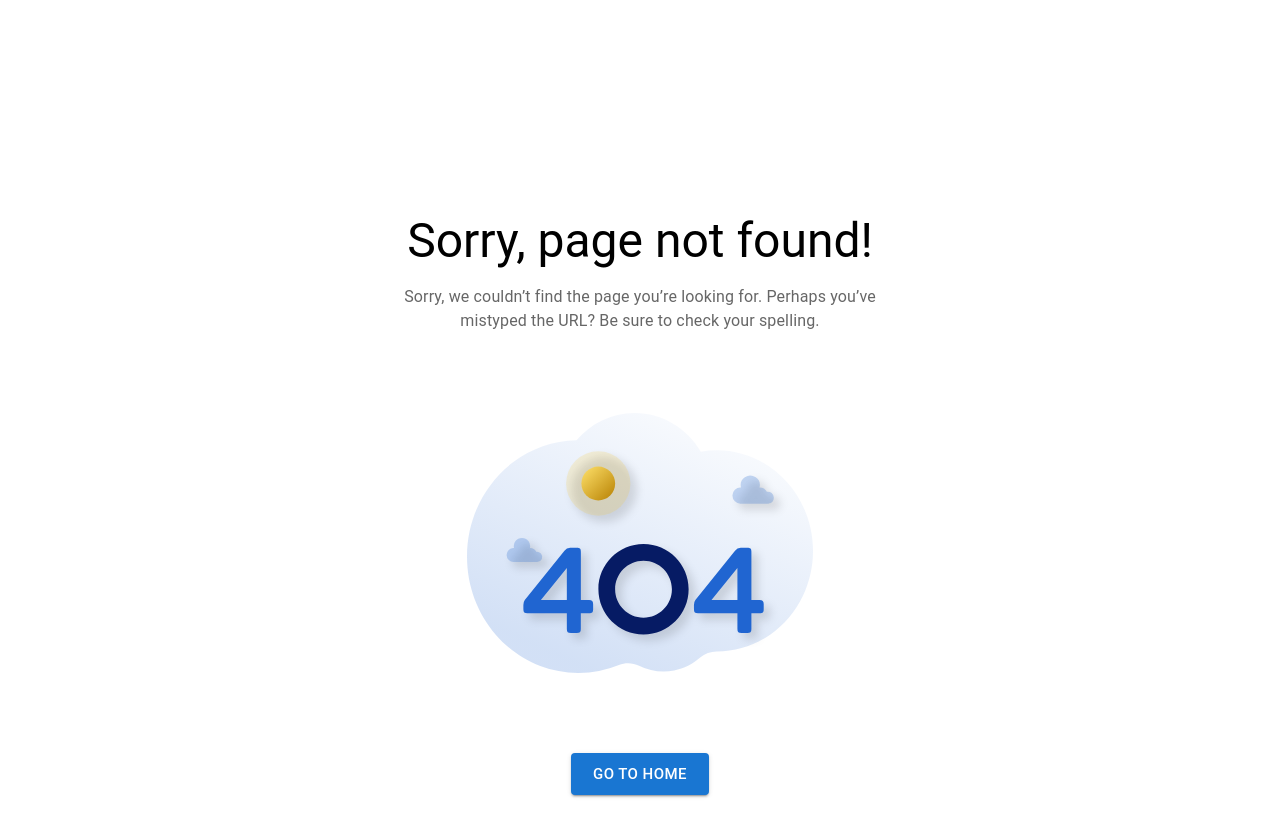
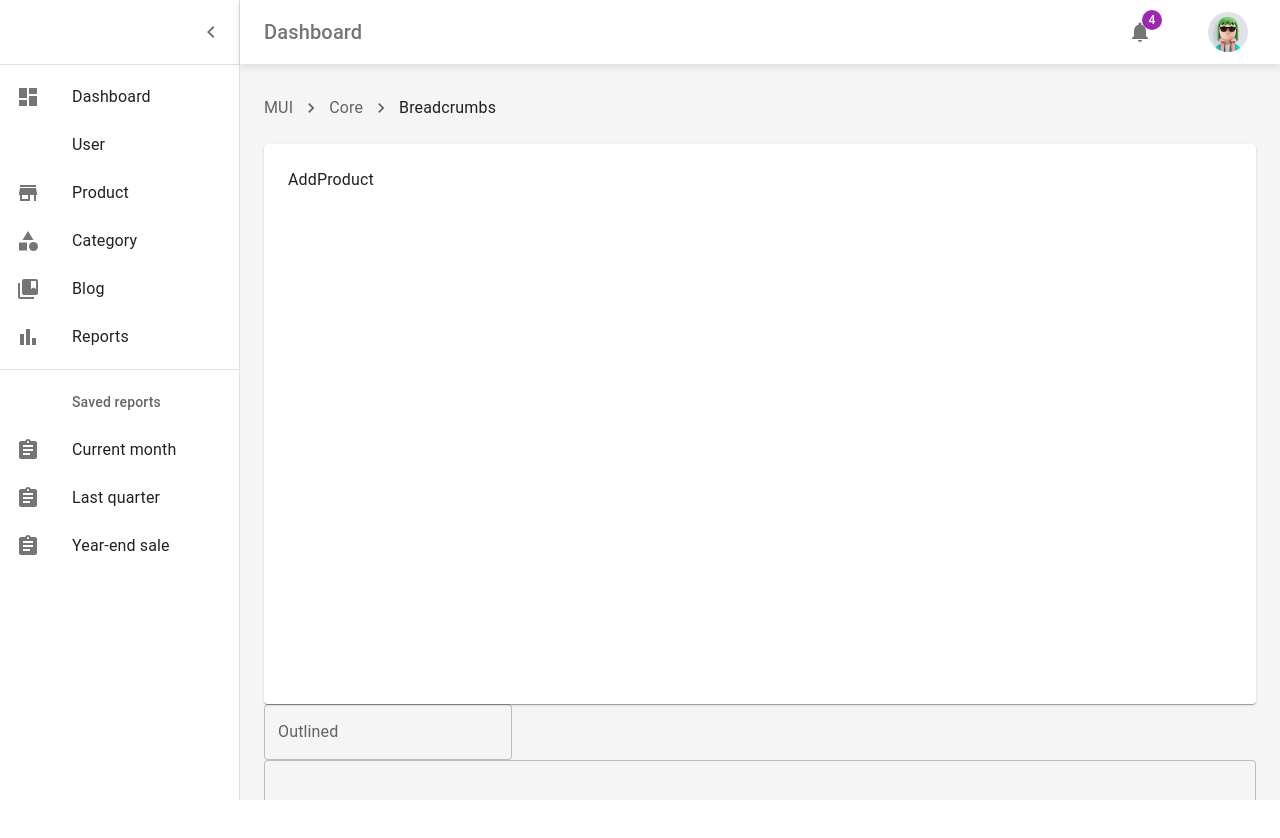
Before and after one commit to nguyenduong1803/AssigmentFe2, a React (Create React App) app: page /manage/product/add in a window 1280 px wide. Before the commit this address led to /404. Shown: the top 838 px of the page. After the commit the page ends 800 px from the top, so only its background shows below. Built offline with nearby package versions, Linux system fonts and the light colour scheme; some icons are missing.

Commit message:
feat: create control textfield paper

```diff
--- a/package.json
+++ b/package.json
@@ -20,6 +20,7 @@
     "normalize.css": "^8.0.1",
     "react": "^18.2.0",
     "react-dom": "^18.2.0",
+    "react-hook-form": "^7.39.5",
     "react-router-dom": "^6.4.3",
     "react-scripts": "5.0.1",
     "simplebar-react": "^2.4.3",
--- /dev/null
+++ b/src/components/Atom/Button/Button.tsx
@@ -0,0 +1,38 @@
+import { ReactNode } from "react";
+import Button from "@mui/material/Button";
+import { styled } from "@mui/material/styles";
+import { Link } from "react-router-dom";
+type TypeProps = {
+  to?: string;
+  href?: string;
+  children?: ReactNode;
+};
+
+const Buttons = (props: TypeProps) => {
+  let TypeButton: any = "div";
+  const { to, href, children, ...passProps } = props;
+  const getProps: TypeProps = { ...passProps };
+  if (to) {
+    getProps.to = to;
+    TypeButton = Link;
+  } else if (href) {
+    getProps.href = href;
+    TypeButton = "a";
+  }
+  const ButtonStyle = styled(TypeButton)({
+    display: "inline-block",
+    minWidth: " 64px;",
+    borderRadius: " 4px;",
+    textDecoration: "none",
+  });
+
+  return (
+    <ButtonStyle {...getProps}>
+      <Button sx={{ backgroundColor: "#fff" }}  variant="outlined"color="success"  size="medium">
+        {props.children}
+      </Button>
+    </ButtonStyle>
+  );
+};
+
+export default Buttons;
--- /dev/null
+++ b/src/components/Atom/Form/ControlTextField.tsx
@@ -0,0 +1,27 @@
+import TextField from "@mui/material/TextField";
+import type { Control, FieldPath, FieldValues } from "react-hook-form";
+import { Controller } from "react-hook-form";
+const ControlTextField = (props: any) => {
+  const { control, name, placeholder, disabled, interpolation, ...rest } =
+    props;
+  return (
+    <Controller
+      render={({ field, fieldState: { error } }) => (
+        <TextField
+          id={name}
+          fullWidth
+          error={Boolean(error)}
+          helperText={error?.message && error.message}
+          placeholder={disabled ? void 0 : placeholder}
+          disabled={disabled}
+          {...field}
+          {...rest}
+        />
+      )}
+      name={name}
+      control={control}
+    />
+  );
+};
+
+export default ControlTextField;
--- /dev/null
+++ b/src/components/Atom/Paper/Paper.tsx
@@ -0,0 +1,11 @@
+import { Paper } from "@mui/material/";
+import { styled } from "@mui/material/styles";
+
+const Papers = (props: any) => {
+  return <PaperStyle {...props} elevation={1}>{props.children}</PaperStyle>;
+};
+const PaperStyle = styled(Paper)({
+    minHeight:"560px",
+    padding:"24px"
+});
+export default Papers
--- /dev/null
+++ b/src/components/Molecule/BaseFormProduct/FormProduct.tsx
@@ -0,0 +1,28 @@
+import { TextField, Grid } from "@mui/material";
+import React from "react";
+import ControlTextField from "../../Atom/Form/ControlTextField";
+import { useForm } from "react-hook-form";
+type Props = {};
+type FormData = {
+  name: string;
+};
+const FormProduct = (props: Props) => {
+  const {
+    control,
+    handleSubmit,
+    formState: { errors },
+    reset,
+    watch,
+  } = useForm<FormData>({
+    mode: "onChange",
+  });
+  const [name] = watch(["name"]);
+  console.log(name)
+  return (
+    <Grid container>
+      <TextField id="outlined-basic" label="Outlined" variant="outlined" />
+      <ControlTextField name="name" control={control} />
+    </Grid>
+  );
+};
+export default FormProduct;
--- /dev/null
+++ b/src/pages/Admin/ManageProduct/AddProduct.tsx
@@ -0,0 +1,16 @@
+import React from "react";
+import BasicBreadcrumbs from "../../../components/Atom/Breadcrumbs/Breadcrumbs";
+import Paper from "../../../components/Atom/Paper/Paper";
+import FormProduct from "../../../components/Molecule/BaseFormProduct/FormProduct";
+type Props = {};
+
+const AddProduct = (props: Props) => {
+  return (
+    <>
+      <BasicBreadcrumbs />
+      <Paper elevation={1}>AddProduct</Paper>
+      <FormProduct/>
+    </>
+  );
+};
+export default AddProduct;
--- a/src/pages/Admin/ManageProduct/ManageProduct.tsx
+++ b/src/pages/Admin/ManageProduct/ManageProduct.tsx
@@ -1,6 +1,8 @@
 import React from "react";
 import BasicBreadcrumbs from "../../../components/Atom/Breadcrumbs/Breadcrumbs";
+import Buttons from "../../../components/Atom/Button/Button";
 import TableProduct from "../../../components/Organism/TableProduct/TableProduct";
+import { Stack } from "@mui/material";
 type Props = {};
 const data = [
   {
@@ -47,7 +49,10 @@ const data = [
 const ManageProduct = (props: Props) => {
   return (
     <>
-      <BasicBreadcrumbs />
+      <Stack direction="row" justifyContent="space-between" marginBottom={2}>
+        <BasicBreadcrumbs />
+        <Buttons to="/manage/product/add">Add Product</Buttons>
+      </Stack>
       <TableProduct data={data} tableName="product" />
     </>
   );
--- a/src/routers/productRoute.tsx
+++ b/src/routers/productRoute.tsx
@@ -1,4 +1,5 @@
 import TemplateAdmin from "../components/Template/Admin/TemplateAdmin";
+import AddProduct from "../pages/Admin/ManageProduct/AddProduct";
 import EditProduct from "../pages/Admin/ManageProduct/EditProduct";
 import ManageProduct from "../pages/Admin/ManageProduct/ManageProduct";
 
@@ -13,5 +14,9 @@ export const productRoute = {
       path: "edit:id",
       element: (<TemplateAdmin><EditProduct /> </TemplateAdmin>),
     },
+    {
+      path: "add",
+      element: (<TemplateAdmin><AddProduct /> </TemplateAdmin>),
+    },
   ],
 };
```
Also changed, not shown: 1 other file (tests, documents, lock files or other folders).
